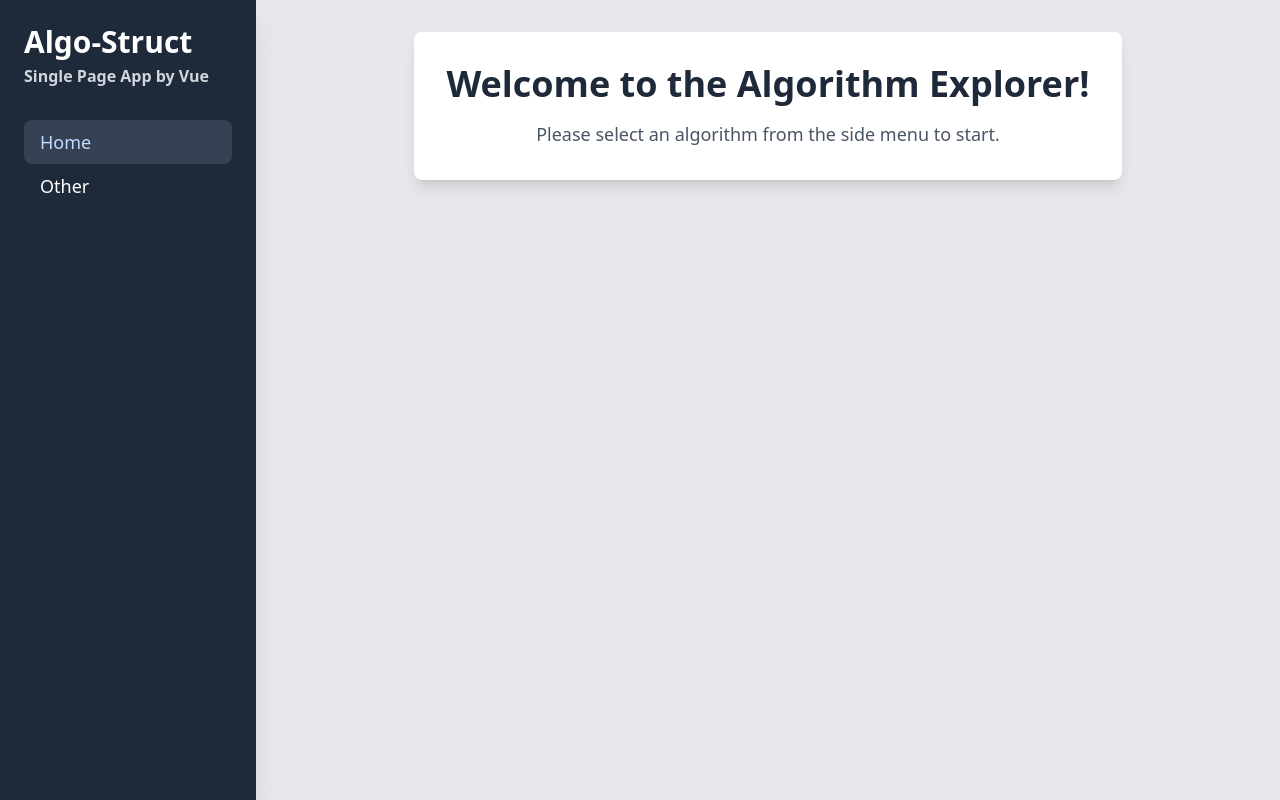
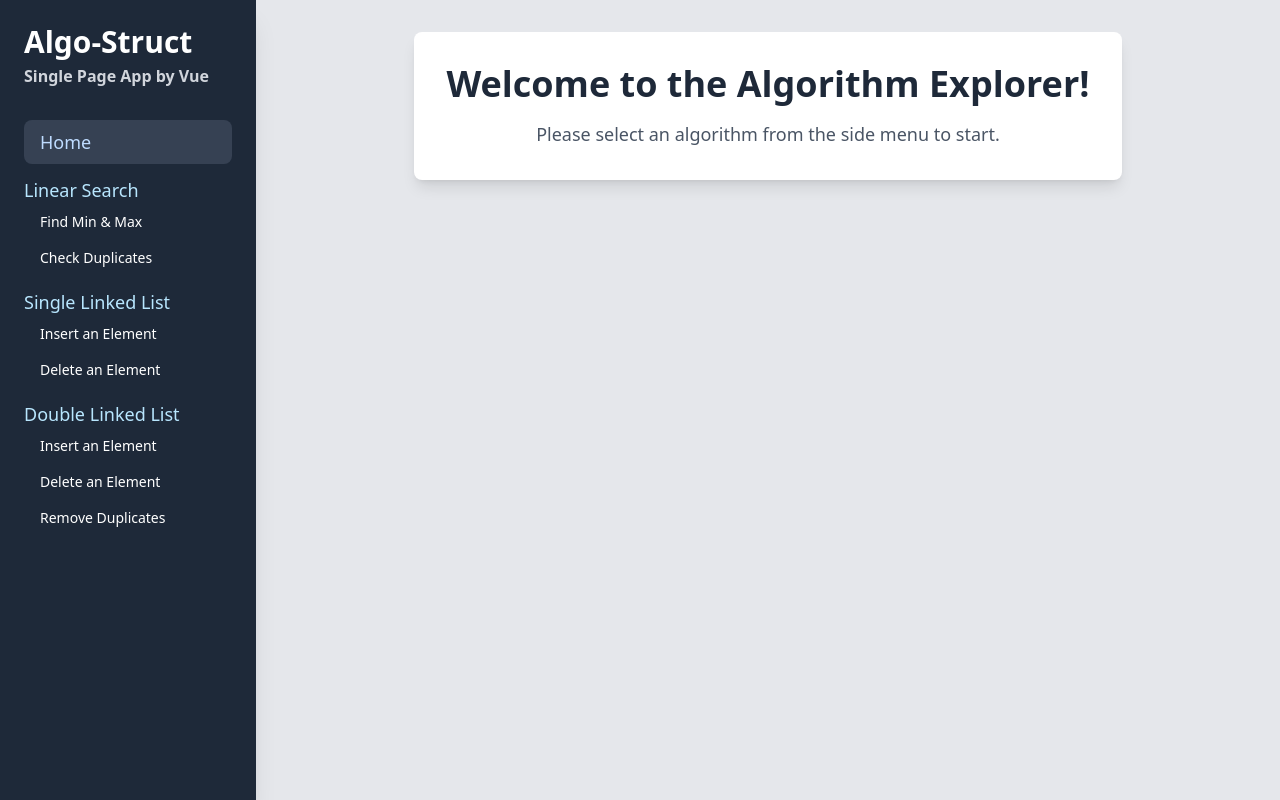
Before and after one commit to sergio-oliveira-br/algorithms-frontend-vue, a Vue app: page / in a window 1280 px wide. Built offline with nearby package versions, Linux system fonts and the light colour scheme.

Commit message:
Update App.vue
act:
-> working on side menu (options created, but it does not do anything yet)

```diff
--- a/src/App.vue
+++ b/src/App.vue
@@ -16,9 +16,44 @@
             </router-link>
           </li>
 
+          <li class="text-lg text-sky-200 mt-3">Linear Search</li>
           <li>
-            <router-link to="/" class="block px-4 py-2 rounded-lg text-lg font-medium
-              hover:bg-gray-700 transition duration-200 ease-in-out">Other
+            <router-link to="/" class="block px-4 py-2 rounded-lg text-sm font-medium
+              hover:bg-gray-700 transition duration-200 ease-in-out">Find Min & Max
+            </router-link>
+          </li>
+          <li>
+            <router-link to="/" class="block px-4 py-2 rounded-lg text-sm font-medium
+              hover:bg-gray-700 transition duration-200 ease-in-out">Check Duplicates
+            </router-link>
+          </li>
+
+          <li class="text-lg text-sky-200 mt-3">Single Linked List</li>
+          <li>
+            <router-link to="/" class="block px-4 py-2 rounded-lg text-sm font-medium
+              hover:bg-gray-700 transition duration-200 ease-in-out">Insert an Element
+            </router-link>
+          </li>
+          <li>
+            <router-link to="/" class="block px-4 py-2 rounded-lg text-sm font-medium
+              hover:bg-gray-700 transition duration-200 ease-in-out">Delete an Element
+            </router-link>
+          </li>
+
+          <li class="text-lg text-sky-200 mt-3">Double Linked List</li>
+          <li>
+            <router-link to="/" class="block px-4 py-2 rounded-lg text-sm font-medium
+              hover:bg-gray-700 transition duration-200 ease-in-out">Insert an Element
+            </router-link>
+          </li>
+          <li>
+            <router-link to="/" class="block px-4 py-2 rounded-lg text-sm font-medium
+              hover:bg-gray-700 transition duration-200 ease-in-out">Delete an Element
+            </router-link>
+          </li>
+          <li>
+            <router-link to="/" class="block px-4 py-2 rounded-lg text-sm font-medium
+              hover:bg-gray-700 transition duration-200 ease-in-out">Remove Duplicates
             </router-link>
           </li>
         </ul>
@@ -29,8 +64,6 @@
       <router-view></router-view>
     </main>
   </div>
-
-
 </template>
 
 <style scoped>/*Tailwind styles are applied via classes*/</style>
```
